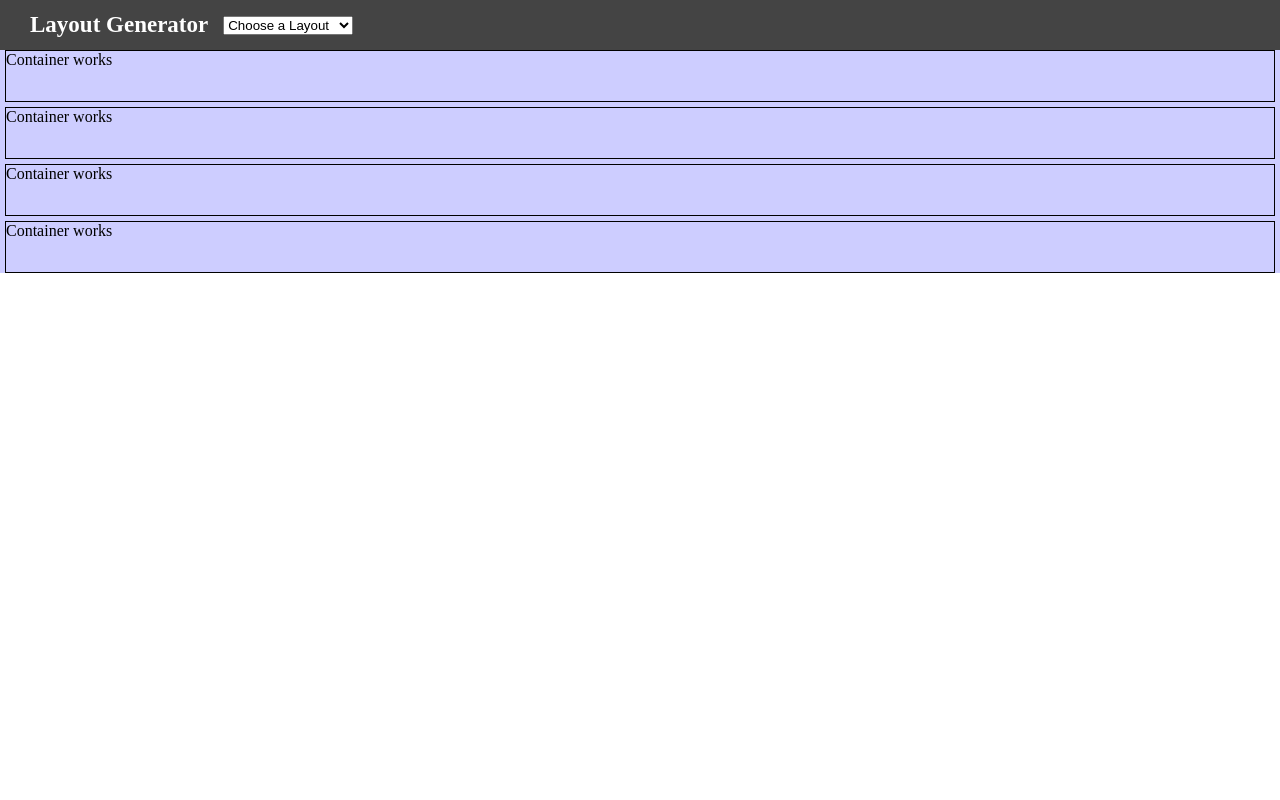
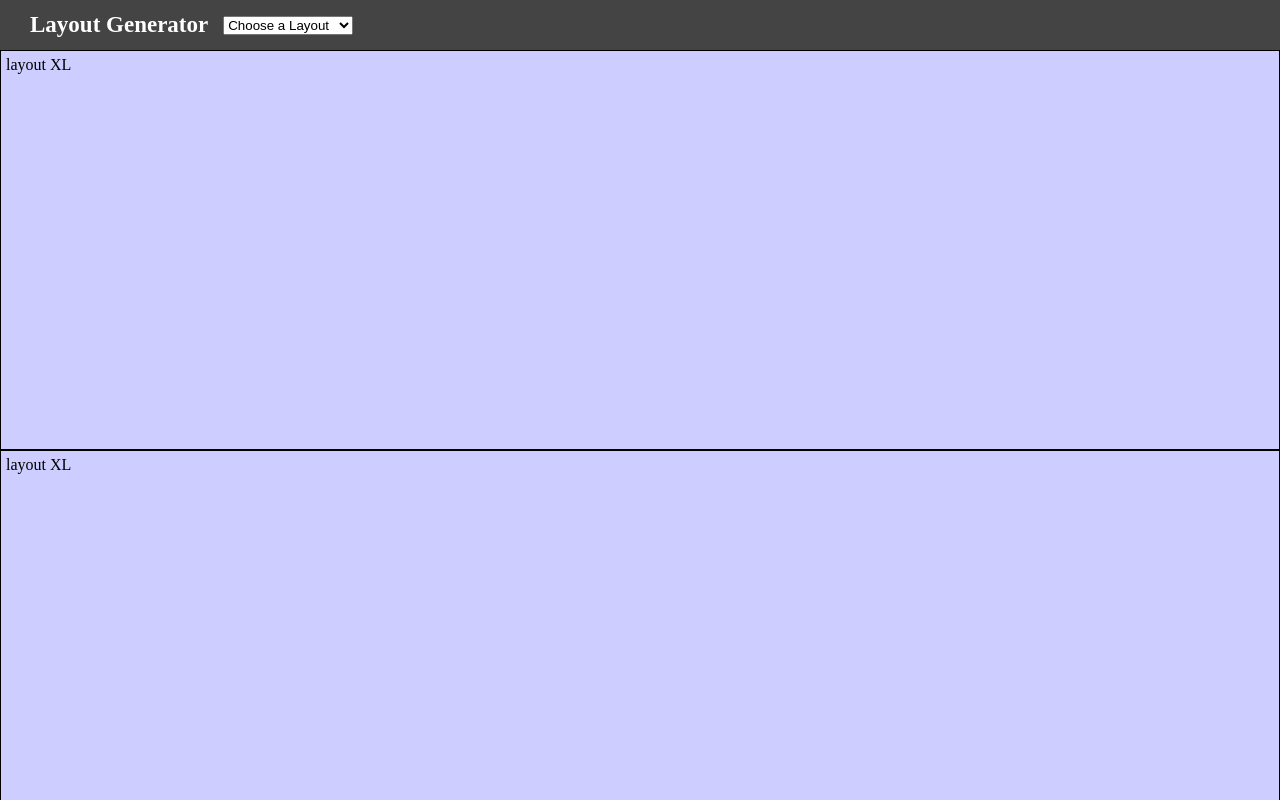
Before and after one commit to imganjgahi/Layout-Generator, a React app: page / in a window 1280 px wide. Shown: the top 800 px of the page. Built offline with nearby package versions, Linux system fonts and the light colour scheme.

Commit message:
test layouts style

```diff
--- a/src/Components/Container/Container.tsx
+++ b/src/Components/Container/Container.tsx
@@ -5,15 +5,21 @@ export interface IProps {
 }
 
 class Container extends React.Component<IProps> {
+
+    componentDidUpdate(prevProps: IProps){
+        if(prevProps.currentLayout !== this.props.currentLayout){
+            console.log( "currentLayout: ", this.props.currentLayout)
+        }
+    }
     render() {
-        console.log( "currentLayout: ", this.props.currentLayout)
         return (
 
             <div className="container">
-                <div className="testLayout"> Container works </div>
-                <div className="testLayout"> Container works </div>
-                <div className="testLayout"> Container works </div>
-                <div className="testLayout"> Container works </div>
+                <div className="layout XL"> layout XL </div>
+                <div className="layout XL"> layout XL </div>
+                <div className="layout L"> layout L </div>
+                <div className="layout SM"> layout SM </div>
+                <div className="layout SM"> layout SM </div>
             </div>
          );
     }
--- a/src/Styles/Container.scss
+++ b/src/Styles/Container.scss
@@ -1,13 +1,24 @@
 .container {
     display: flex;
     flex-wrap: wrap;
-    gap: 5px;
-    padding: 0 5px;
     background-color: #cdcdff;
+    box-sizing: border-box;
 }
 
-.testLayout {
-    width: 100%;
-    height: 50px;
+.layout {
     border: 1px solid;
+    padding: 5px;
+    box-sizing: border-box;
+    &.XL {
+        width: 100%;
+        height: 50vh;
+    }
+    &.L {
+        width: 100%;
+        height: 25vh;
+    }
+    &.SM {
+        width: 50%;
+        height: 25vh;
+    }
 }
```
